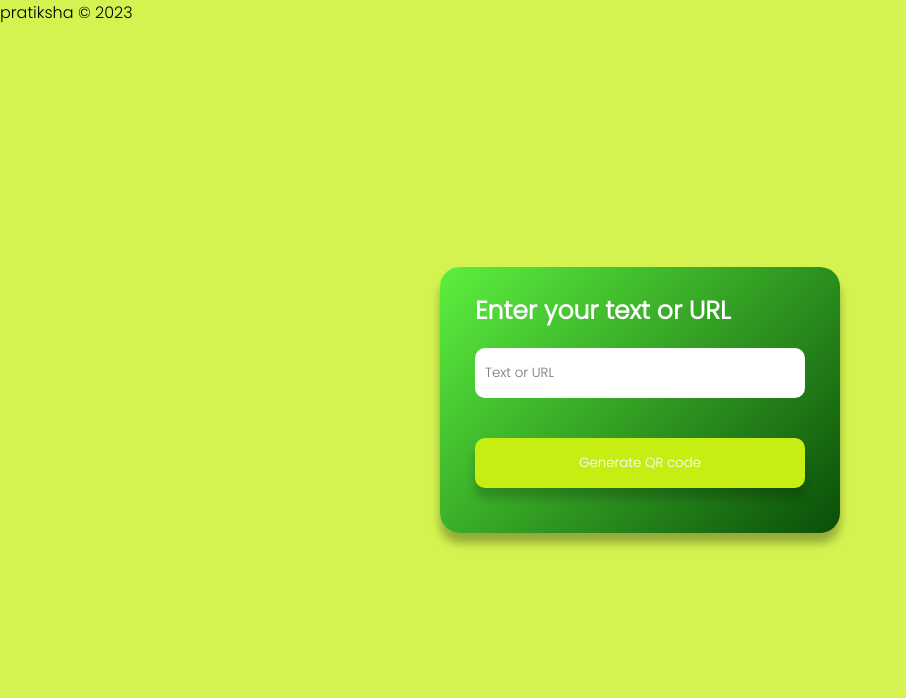
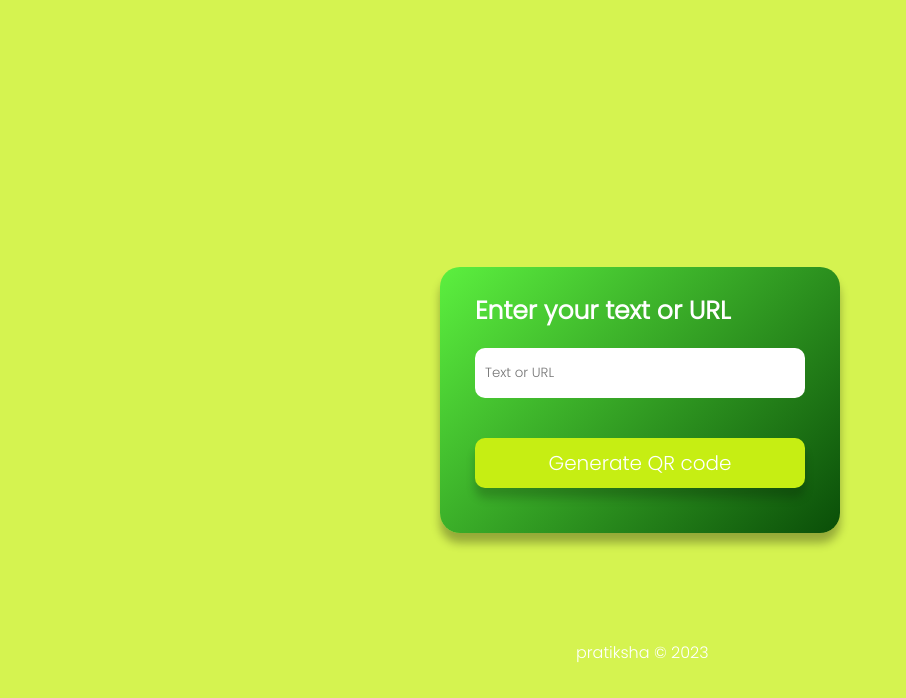
Before and after one commit to Pratiksha-NS/QR-Code-generator, a plain HTML site: page index.html in a window 1280 px wide. Shown: the whole page, without its empty margins (0-906 px from the left). Drawn offline with Linux system fonts and the light colour scheme.

Commit message:
Update Style.css

```diff
--- a/Style.css
+++ b/Style.css
@@ -54,6 +54,7 @@ button{
     font-weight: 500;
     color: #FFF;
     cursor: pointer;
+    font-size: 20px;
 }
 
 button:hover {background-color: #15ee1c}
@@ -98,3 +99,10 @@ button:hover {background-color: #15ee1c}
         transform: translateX(0);
     }
 }
+
+footer{
+    position: absolute;
+    top: 80%;
+    left: 45% ;
+    color: white;
+}
```
